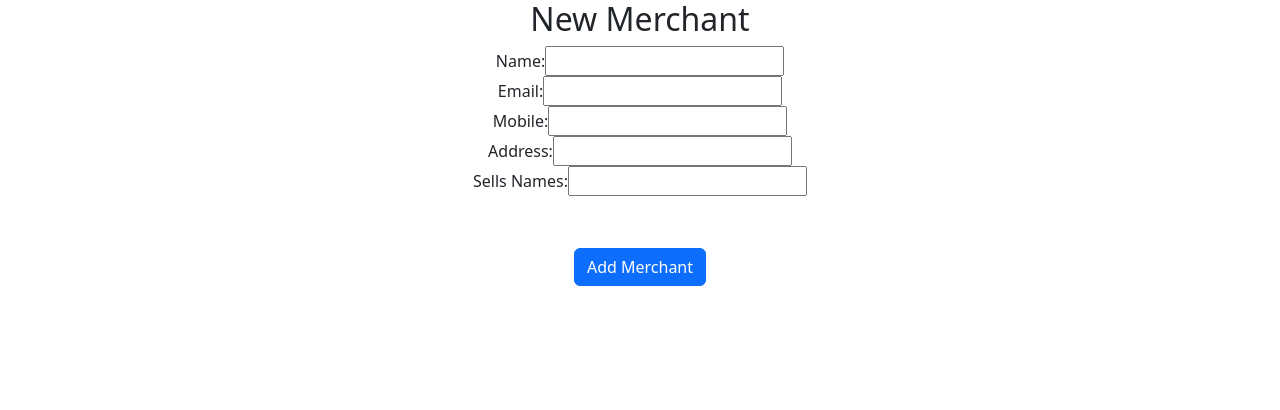
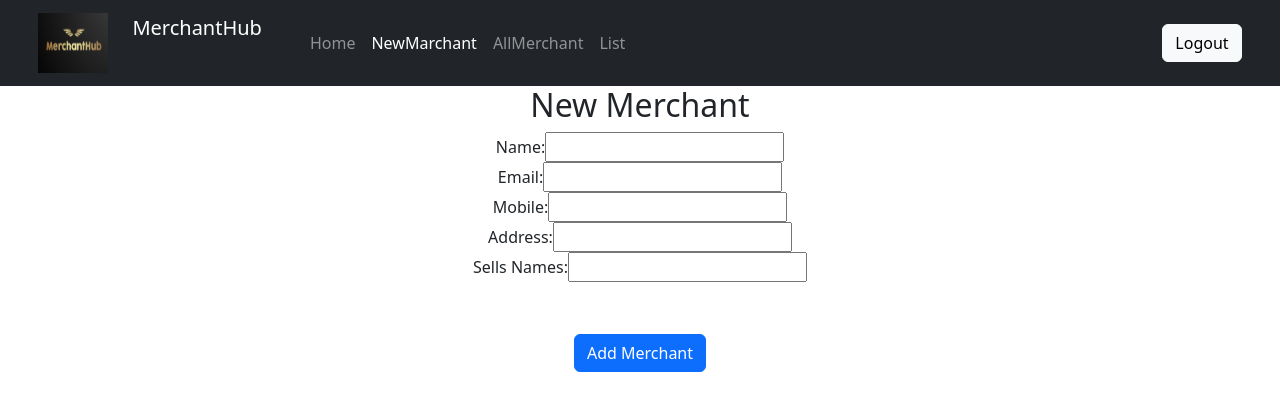
Before and after one commit to shubhamlokhande2147/MerchantHub, a React (Create React App) app in the folder MH_React/merchantapp/: page /newmerchant in a window 1280 px wide. Shown: the top 410 px of the page. Built offline with nearby package versions, Linux system fonts and the light colour scheme.

Commit message:
Set All Routes Properly

```diff
--- a/MH_React/merchantapp/src/App.js
+++ b/MH_React/merchantapp/src/App.js
@@ -3,6 +3,7 @@ import './App.css';
 
 import Login from './Pages/Login';
 import ForgetPass from './Pages/ForgetPass';
+import LandingPage from './Pages/LandingPage';
 
 import Home from './Components/Merchant/Home';
 import Merchant_Table from './Components/Merchant/Merchant_Table';
@@ -24,8 +25,9 @@ function App() {
 
          <Routes>
 
-          <Route path='/' element={<Home/>}></Route>
+          <Route path='/' element={<LandingPage/>}></Route>
           <Route path='/login' element={<Login/>}></Route>
+          <Route path='/home' element={<Home/>}></Route>
           <Route path='/forgetpass' element={<ForgetPass/>}></Route>
           <Route path='/header' element={<Header/>}></Route>
 
--- a/MH_React/merchantapp/src/Components/Merchant/Home.js
+++ b/MH_React/merchantapp/src/Components/Merchant/Home.js
@@ -1,7 +1,13 @@
+import MainNavBar from "../../Pages/MainNavBar";
 
 export default function Home()
 {
     return(
-        <h2>Home Page</h2>
+        <>
+                <MainNavBar/>
+                <h2>Home Page</h2>
+
+
+        </>
     )
 }
--- a/MH_React/merchantapp/src/Components/Merchant/NewMerchant.js
+++ b/MH_React/merchantapp/src/Components/Merchant/NewMerchant.js
@@ -1,6 +1,7 @@
 
 import React, { useState } from 'react';
 import { useNavigate } from 'react-router-dom';
+import MainNavBar from '../../Pages/MainNavBar';
 
 export default function NewMerchant() {
 
@@ -42,6 +43,7 @@ export default function NewMerchant() {
 
   return (
     <>
+     <MainNavBar/>
       <h2>New Merchant</h2>
       <form>
         <div>
--- /dev/null
+++ b/MH_React/merchantapp/src/Pages/LandingPage.js
@@ -0,0 +1,13 @@
+import Header from "./Header";
+
+function LandingPage()
+{
+    return(
+        <>
+         <Header/>
+         <h2>LandingPage</h2>
+        </>
+    )
+}
+
+export default LandingPage;
--- a/MH_React/merchantapp/src/Pages/Login.js
+++ b/MH_React/merchantapp/src/Pages/Login.js
@@ -1,10 +1,16 @@
 
 import React, { useState } from 'react';
+import { useNavigate } from 'react-router-dom';
+
+import Header from './Header';
 
 function Login() {
   const [username, setUsername] = useState('');
   const [password, setPassword] = useState('');
   const [statusMessage, setStatusMessage] = useState('');
+
+  const navigate = useNavigate();
+
 
   const handleSubmit = async (e) => {
     e.preventDefault();
@@ -23,6 +29,9 @@ function Login() {
 
       if (response.ok) {
         setStatusMessage(data.message); // Assuming the message is returned from the server
+      //  localStorage.setItem("user-Info",JSON.stringify(item));
+        navigate('/home'); // Navigate to the home page
+
       } else {
         setStatusMessage(`Login failed: ${data.message}`);
       }
@@ -33,6 +42,7 @@ function Login() {
 
   return (
     <div className="login-container">
+      <Header/>
       <h2>Login</h2>
       <form onSubmit={handleSubmit}>
         <div className="form-group">
--- a/MH_React/merchantapp/src/Pages/MainNavBar.js
+++ b/MH_React/merchantapp/src/Pages/MainNavBar.js
@@ -56,16 +56,18 @@ export default function MainNavBar() {
               <NavLink className="nav-link" to="/home">Home</NavLink>
             </li>
             <li className="nav-item">
-              <NavLink className="nav-link" to="/table">Table</NavLink>
+              <NavLink className="nav-link" to="/newmerchant">NewMarchant</NavLink>
             </li>
             <li className="nav-item">
-              <NavLink className="nav-link" to="/form">Form</NavLink>
+              <NavLink className="nav-link" to="/allmerchant">AllMerchant</NavLink>
             </li>
             <li className="nav-item">
               <NavLink className="nav-link" to="/list">List</NavLink>
             </li>
           </ul>
         </div>
+
+
         <Button className="btn btn-light"  style={{ marginRight: '3%' }} onClick={() => navigate("/login")}>Logout</Button>
 
       </nav>
```
